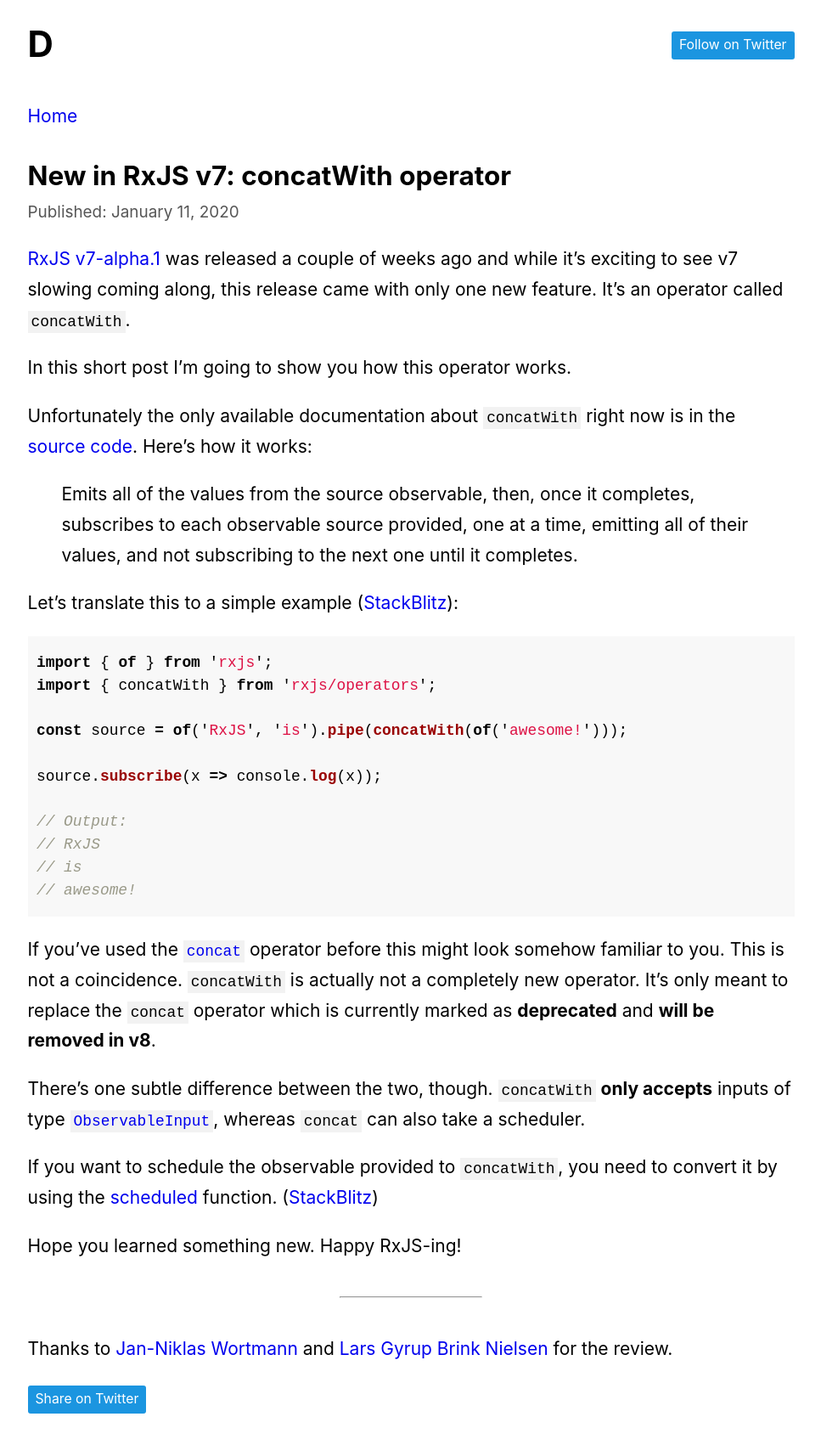
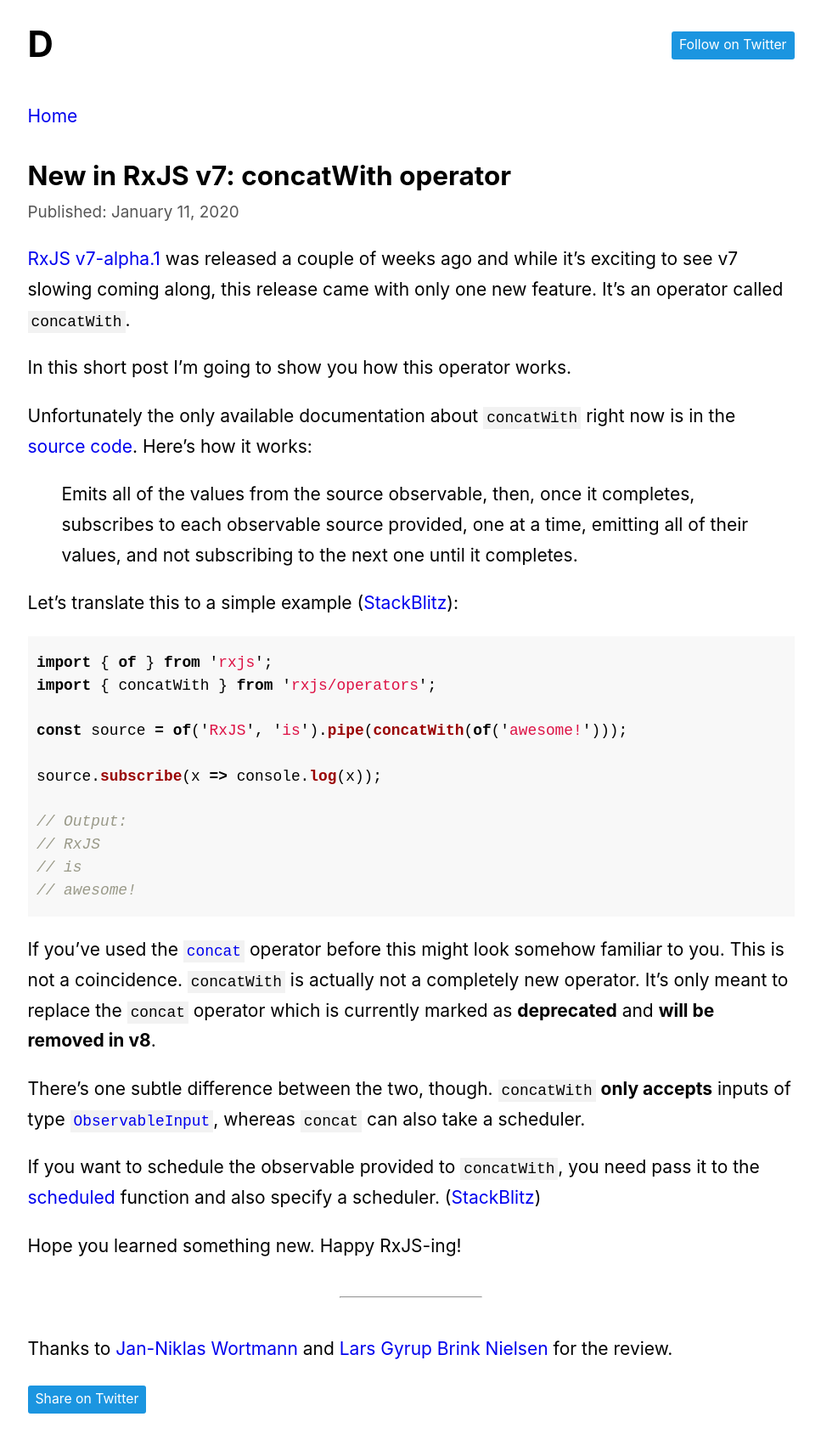
Before and after one commit to dzhavat/dzhavat.github.io, a Jekyll site: the page built from _posts/2020-01-11-new-in-rxjs-v7-concatwith-operator.md, in a window 1280 px wide. Shown: the whole page at 85% size, without its empty margins (156-1123 px from the left). Built offline with Jekyll 4.4.1, drawn with Linux system fonts in a browser that asks for light colours.

Commit message:
Update post

```diff
--- a/_posts/2020-01-11-new-in-rxjs-v7-concatwith-operator.md
+++ b/_posts/2020-01-11-new-in-rxjs-v7-concatwith-operator.md
@@ -31,7 +31,7 @@ If you’ve used the [`concat`](https://rxjs.dev/api/operators/concat) operator
 
 There’s one subtle difference between the two, though. `concatWith` **only accepts** inputs of type [`ObservableInput`](https://rxjs.dev/api/index/type-alias/ObservableInput), whereas `concat` can also take a scheduler.
 
-If you want to schedule the observable provided to `concatWith`, you need to convert it by using the [scheduled](https://rxjs.dev/api/index/function/scheduled) function. ([StackBlitz](https://stackblitz.com/edit/rxjs-vqcyun))
+If you want to schedule the observable provided to `concatWith`, you need pass it to the [scheduled](https://rxjs.dev/api/index/function/scheduled) function and also specify a scheduler. ([StackBlitz](https://stackblitz.com/edit/rxjs-vqcyun))
 
 Hope you learned something new. Happy RxJS-ing!
 
```
